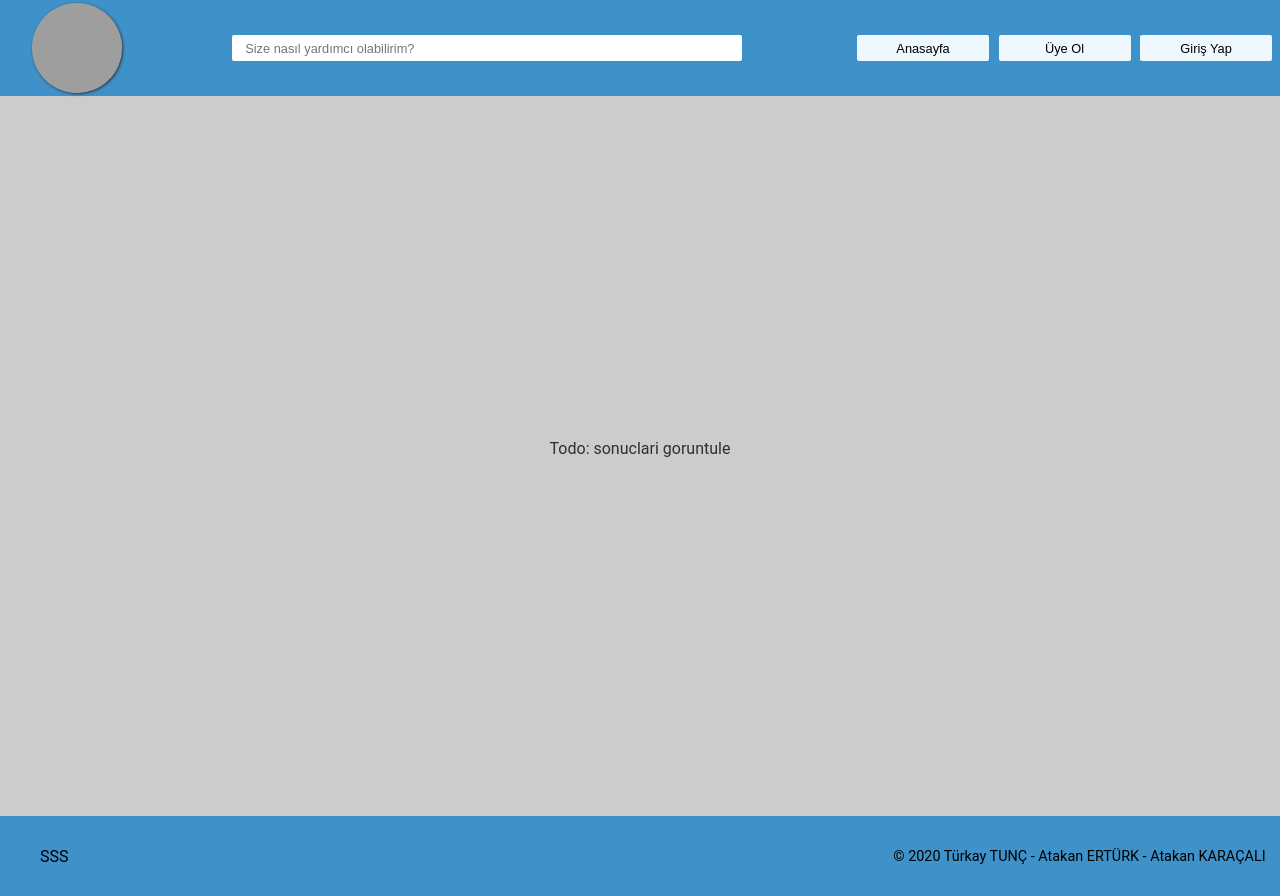
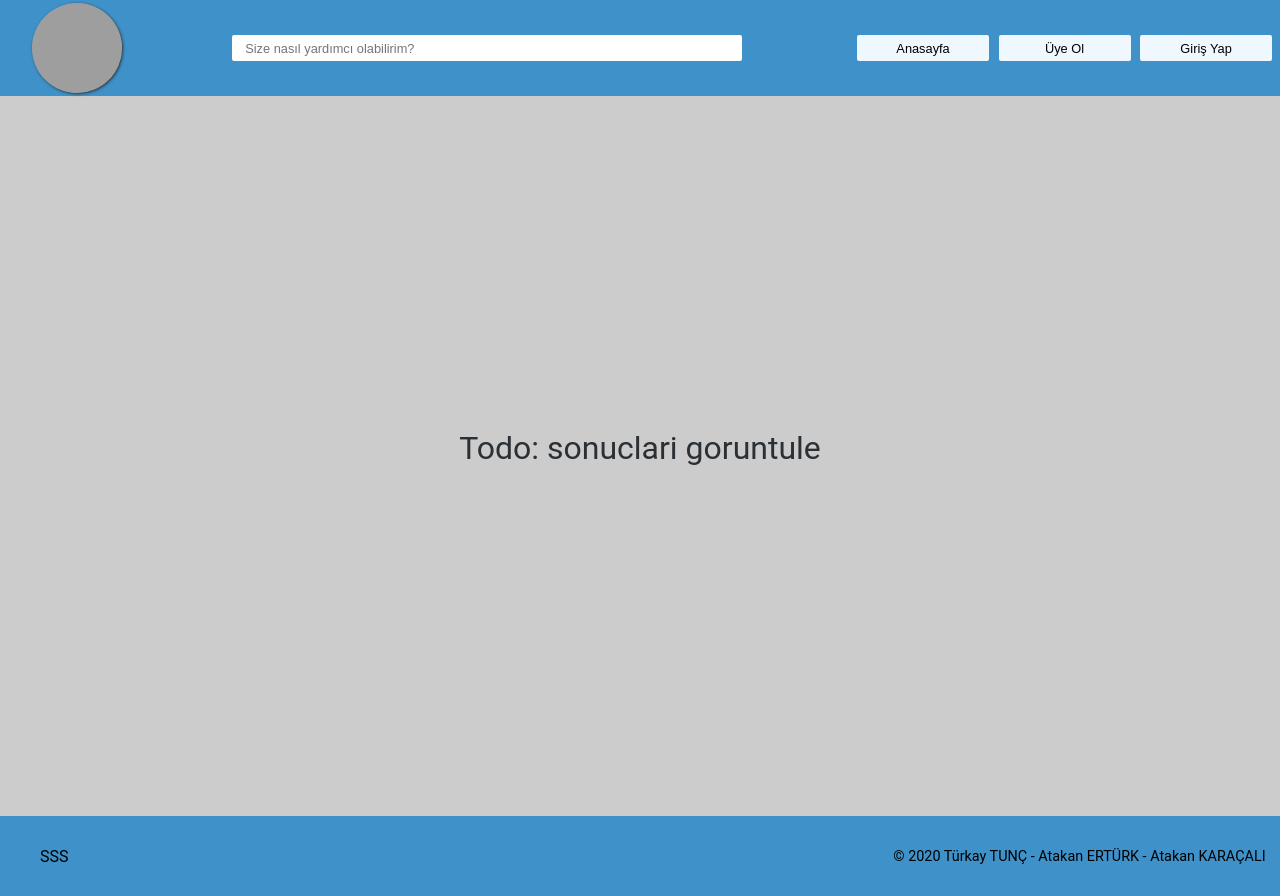
Before and after one commit to turkaytunc/e-secim, a React (Create React App) app: page /e-secim/results in a window 1280 px wide. Built offline with nearby package versions, Linux system fonts and the light colour scheme; grey boxes are pictures that could not be loaded.

Commit message:
add: sass file for result component

```diff
--- a/src/components/results/Results.tsx
+++ b/src/components/results/Results.tsx
@@ -1,7 +1,8 @@
 import React from 'react';
+import './results.scss';
 
 const Results = () => {
-  return <div>Todo: sonuclari goruntule</div>;
+  return <div className="results-container">Todo: sonuclari goruntule</div>;
 };
 
 export default Results;
--- a/src/components/results/results.scss
+++ b/src/components/results/results.scss
@@ -0,0 +1,3 @@
+.results-container {
+  font-size: 2em;
+}
```
